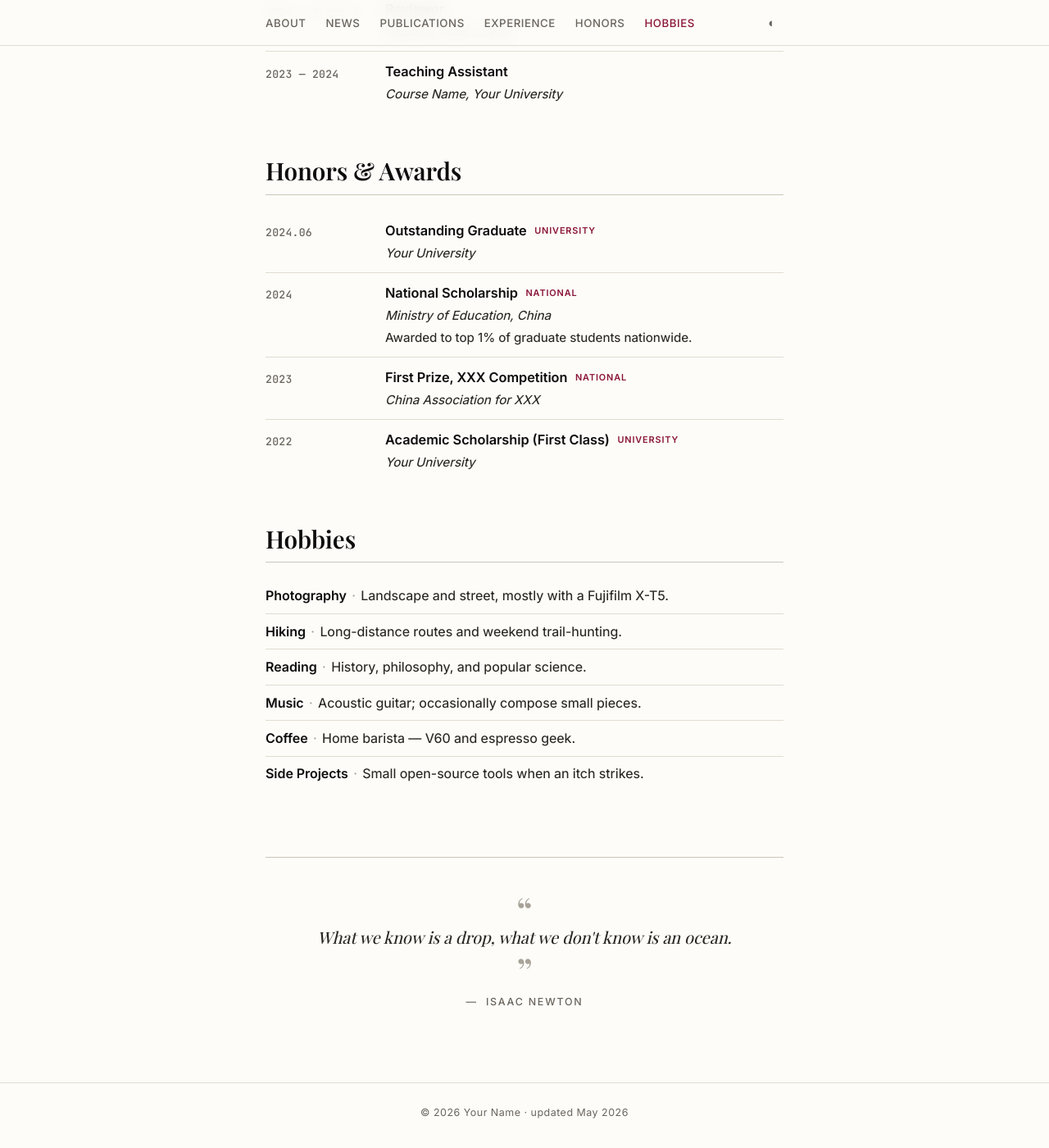
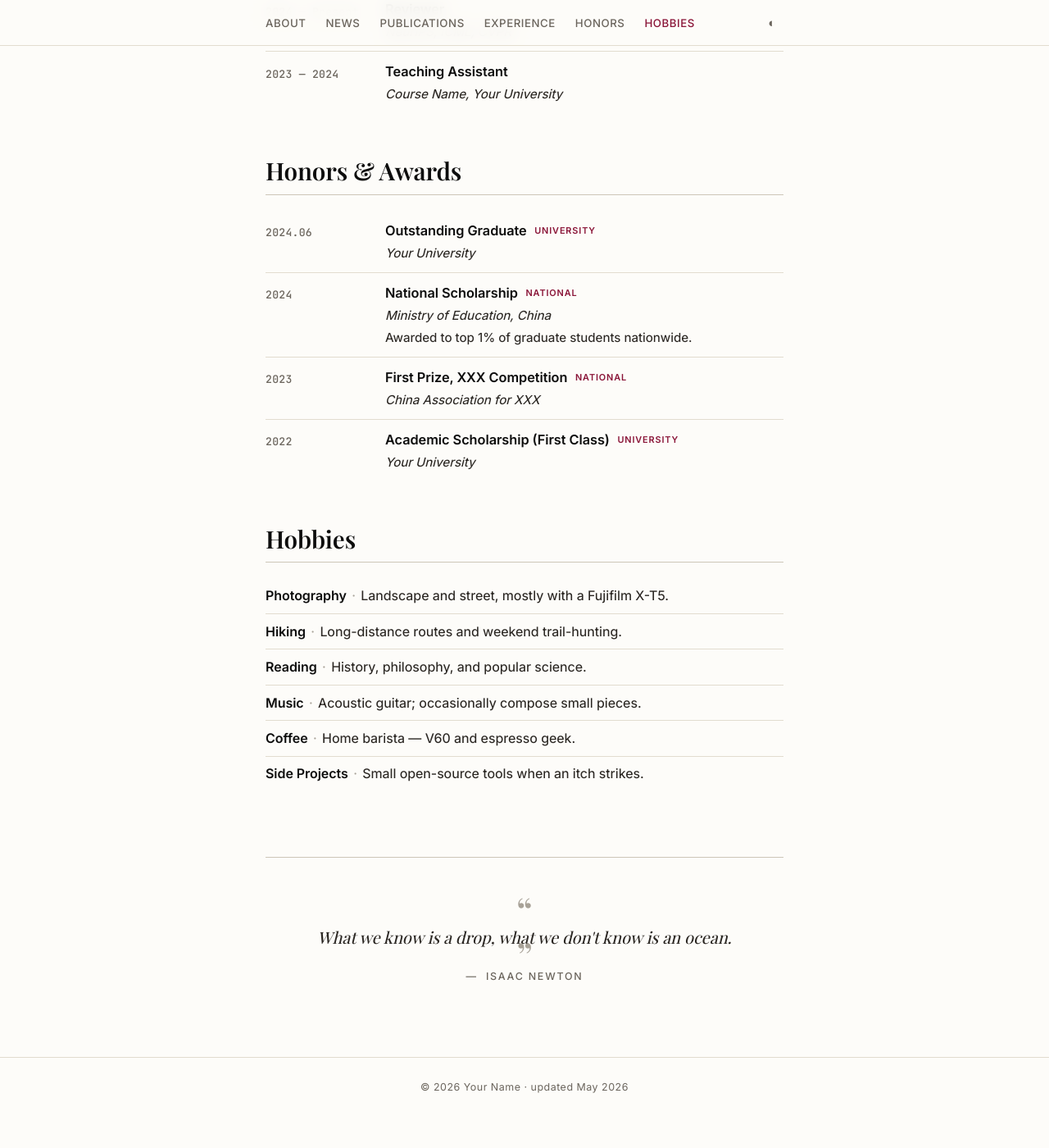
Before and after one commit to yuyanghe738-hub/yuyanghe738-hub.github.io, a Jekyll site: the page built from index.html, in a window 1280 px wide and 1400 px high, scrolled down 2413 px. Shown: the whole window at 82% size. Built offline with Jekyll 4.4.1, drawn with Linux system fonts in a browser that asks for light colours; some web fonts are replaced; after the commit the page ends 3781 px from its top, so only the background shows below that.

Commit message:
Quote: fix closing curly quote rendering (line-height was clipping)

```diff
--- a/assets/css/style.css
+++ b/assets/css/style.css
@@ -405,10 +405,11 @@
   font-family: var(--font-serif);
   font-style: normal;
   font-size: 3rem;
-  line-height: 0.4;
+  line-height: 1;
   color: var(--muted-2);
   display: block;
-  margin-top: 0.35em;
+  margin-top: -0.35em;
+  margin-bottom: -0.55em;
 }
 .quote-source {
   display: block;
```
